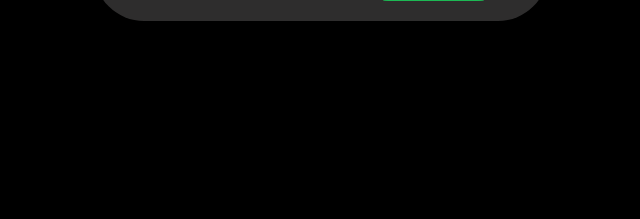
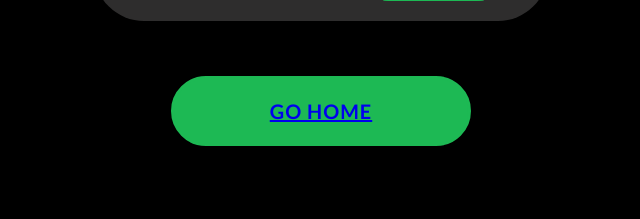
Before and after one commit to dekaghub/moodsy, a Flask app: template templates/results.html in a window 1280 px wide. Shown: the part 435-654 px from the top of the page, without its empty margins (319-959 px from the left). Run offline with Flask 2, Linux system fonts and the light colour scheme; the template is opened without the code that fills it, so the values that code supplies are empty; some libraries are stand-ins or nearby versions.

Commit message:
final changes

```diff
--- a/static/styles.css
+++ b/static/styles.css
@@ -53,13 +53,14 @@
     font-family:'Lato';
     font-weight:700;
     letter-spacing:1px;
-    color:#ecebe8;
+    color:#ecebe8 !important;
     text-transform:uppercase;
 }
 
 #homebutton{
     margin:auto;
     text-align:center;
+    color:#ecebe8;
 }
 
 .displaybutton2{
--- a/templates/results.html
+++ b/templates/results.html
@@ -1,10 +1,6 @@
-{% extends 'base.html' %}
-
-{% block table %}
+{% extends 'base.html' %} {% block table %}
 <script src="../static/table.js"></script>
-{% endblock %}
-
-{% block content %}
+{% endblock %} {% block content %}
 <h1>Results</h1>
 <p hidden id="input_data">{{ value }}</p>
 <table>
@@ -28,4 +24,10 @@
   </tr>
 </table>
 
+<div id="homebutton">
+  <button class="displaybutton">
+    <a href="http://localhost:5000">go home</a>
+  </button>
+</div>
+
 {% endblock %}
```
